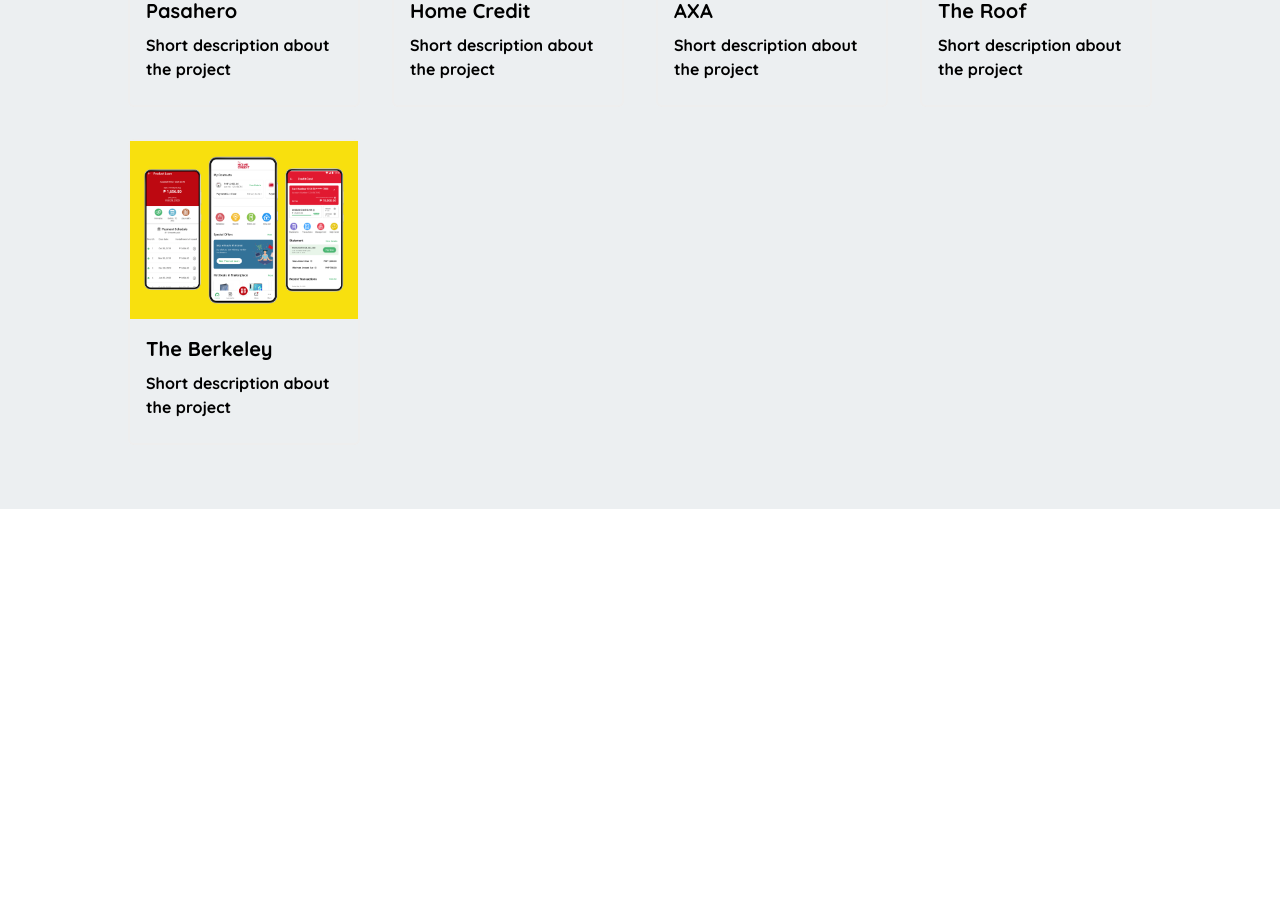
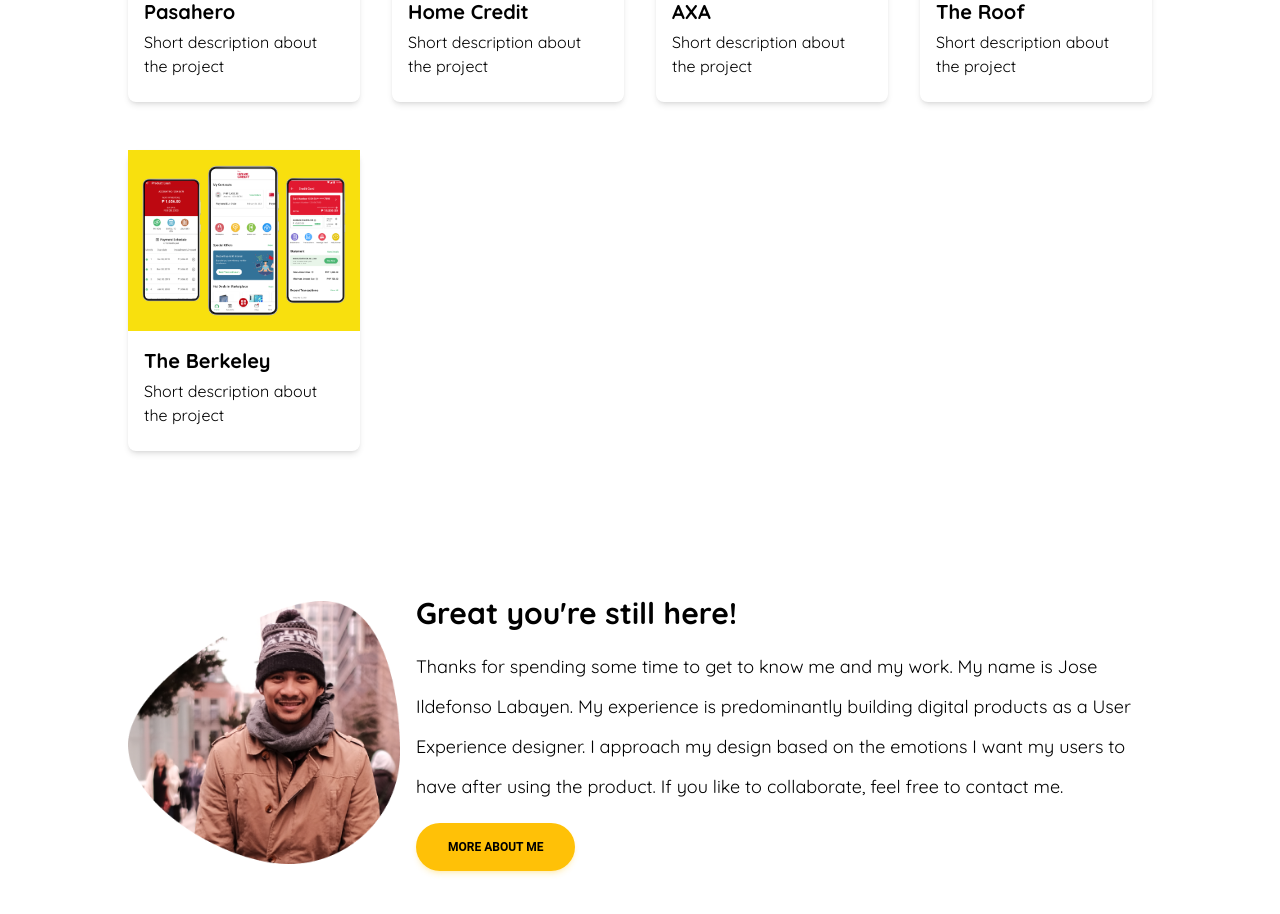
Before and after one commit to boggslabayen/boggsweb2024, a Next.js app: page / in a window 1280 px wide. Shown: the part 900-1814 px from the top of the page. Before the commit the page ends 1409 px from the top, so only its background shows below. Built offline with nearby package versions, Linux system fonts and the light colour scheme.

Commit message:
added about me snippet

```diff
--- /dev/null
+++ b/app/components/ui/Button.tsx
@@ -0,0 +1,18 @@
+"use client";
+import { Button } from "@material-tailwind/react";
+import Link from "next/link";
+import { quickSand } from "./Fonts";
+
+export default function PrimaryButton(props) {
+  return (
+    <Link href={props.href}>
+      <Button
+        variant="filled"
+        color="amber"
+        className="hover:bg-black hover:text-amber-500 rounded-full py-4 px-8"
+      >
+        {props.name}
+      </Button>
+    </Link>
+  );
+}
--- a/app/components/ui/Work_thumb.tsx
+++ b/app/components/ui/Work_thumb.tsx
@@ -38,7 +38,7 @@ function createWorkCards(workCards) {
   return (
     <div
       key={workCards.id}
-      className="border-solid border-2 border-slate-400 rounded-md hover:bg-red-200 "
+      className="rounded-lg shadow-md hover:border-solid hover:border-4 hover:border-red-300 mb-4"
     >
       <div>
         <Image
@@ -49,10 +49,10 @@ function createWorkCards(workCards) {
         />
       </div>
       <div className="p-4">
-        <h3 className={`${quickSand.className} text-xl font-bold pb-2`}>
+        <h3 className={`${quickSand.className} text-xl font-bold pb-1`}>
           {workCards.projectTitle}
         </h3>
-        <p className={`${quickSand.className} text-md font-bold pb-2`}>
+        <p className={`${quickSand.className} text-md font-normal pb-2`}>
           {workCards.projectDescription}
         </p>
       </div>
--- a/app/page.tsx
+++ b/app/page.tsx
@@ -3,6 +3,7 @@ import WorkThumb from "./components/ui/Work_thumb";
 import { quickSand } from "./components/ui/Fonts";
 import { FontAwesomeIcon } from "@fortawesome/react-fontawesome";
 import { faCircleDown } from "@fortawesome/free-regular-svg-icons";
+import PrimaryButton from "./components/ui/Button";
 
 export default function Home() {
   return (
@@ -12,7 +13,7 @@ export default function Home() {
           <h1
             className={`${quickSand.className} max-w-screen-md text-2xl md:text-7xl font-light leading-tight`}
           >
-            Hello I`&apos;`m <span className="font-black">Boggs</span>, <br /> a
+            Hello I&apos;m <span className="font-black">Boggs</span>, <br /> a
             product
             <span className="font-bold"> designer</span>
           </h1>
@@ -39,8 +40,40 @@ export default function Home() {
         </div>
       </div>
 
-      <div className="bg-blue-gray-50 py-16 md:px-32 px-8">
+      <div className="py-16 md:px-32 px-8 place-content-center">
         <WorkThumb />
+      </div>
+
+      <div className="py-16 md:px-32 px-8 ">
+        <div className="flex-row md:flex gap-4 justify-center place-items-center">
+          <div className="px-16 py-4 md:px-0 md:py-0">
+            <Image
+              src="/project_assets/boggs_image.png"
+              width={300}
+              height={300}
+              alt="boggs image"
+            />
+          </div>
+
+          <div className="max-w-screen-md">
+            <h3 className={`${quickSand.className} text-3xl font-bold pb-4`}>
+              Great you're still here!
+            </h3>
+
+            <p className={`${quickSand.className} text-lg leading-10 pb-4`}>
+              {" "}
+              Thanks for spending some time to get to know me and my work. My
+              name is Jose Ildefonso Labayen. My experience is predominantly
+              building digital products as a User Experience designer. I
+              approach my design based on the emotions I want my users to have
+              after using the product. If you like to collaborate, feel free to
+              contact me.
+            </p>
+            <PrimaryButton name="More about me" href="/contact" />
+          </div>
+
+          <div></div>
+        </div>
       </div>
     </>
   );
```
Also changed, not shown: app/components/ui/Footer.tsx (added), public/project_assets/boggs_image.png (added).
